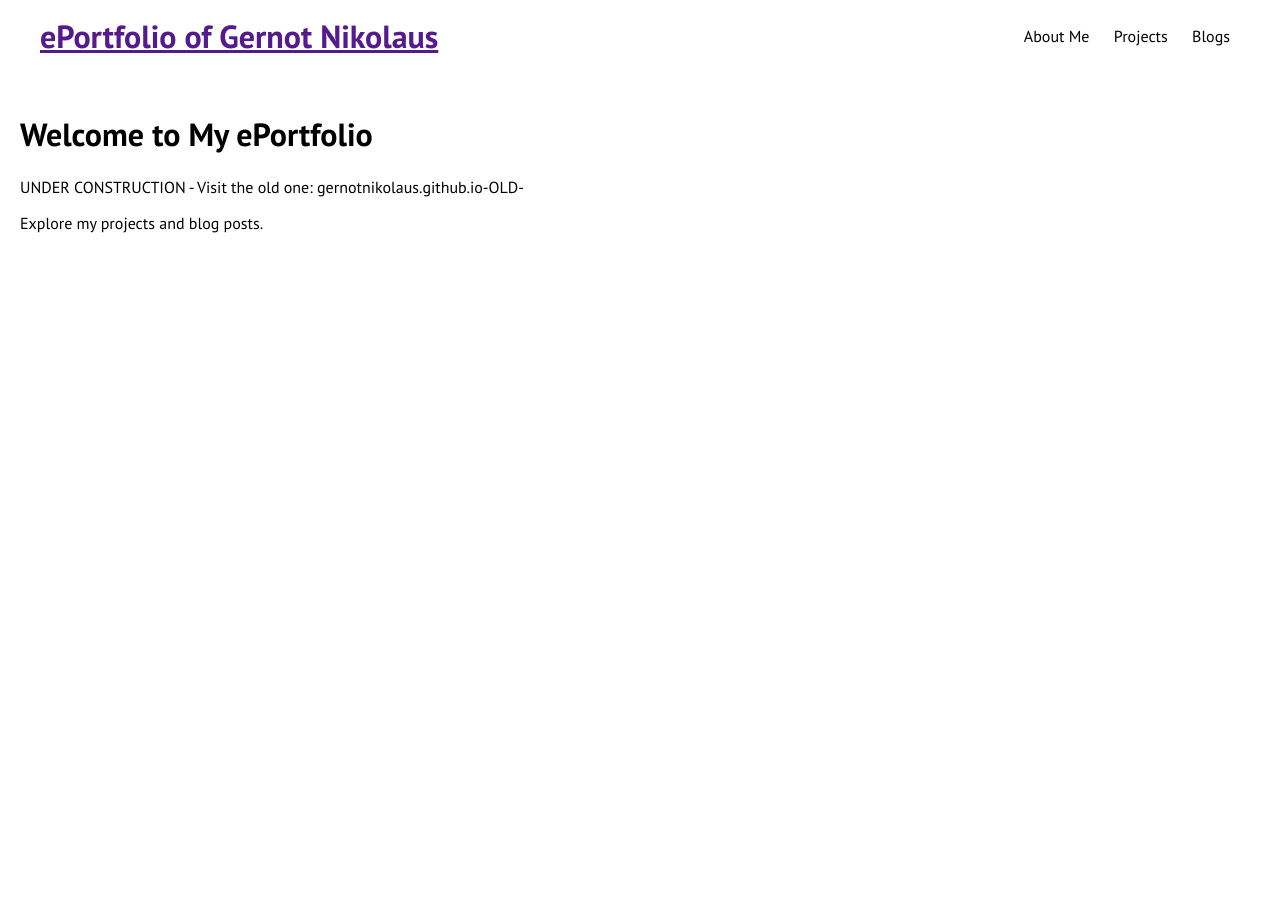
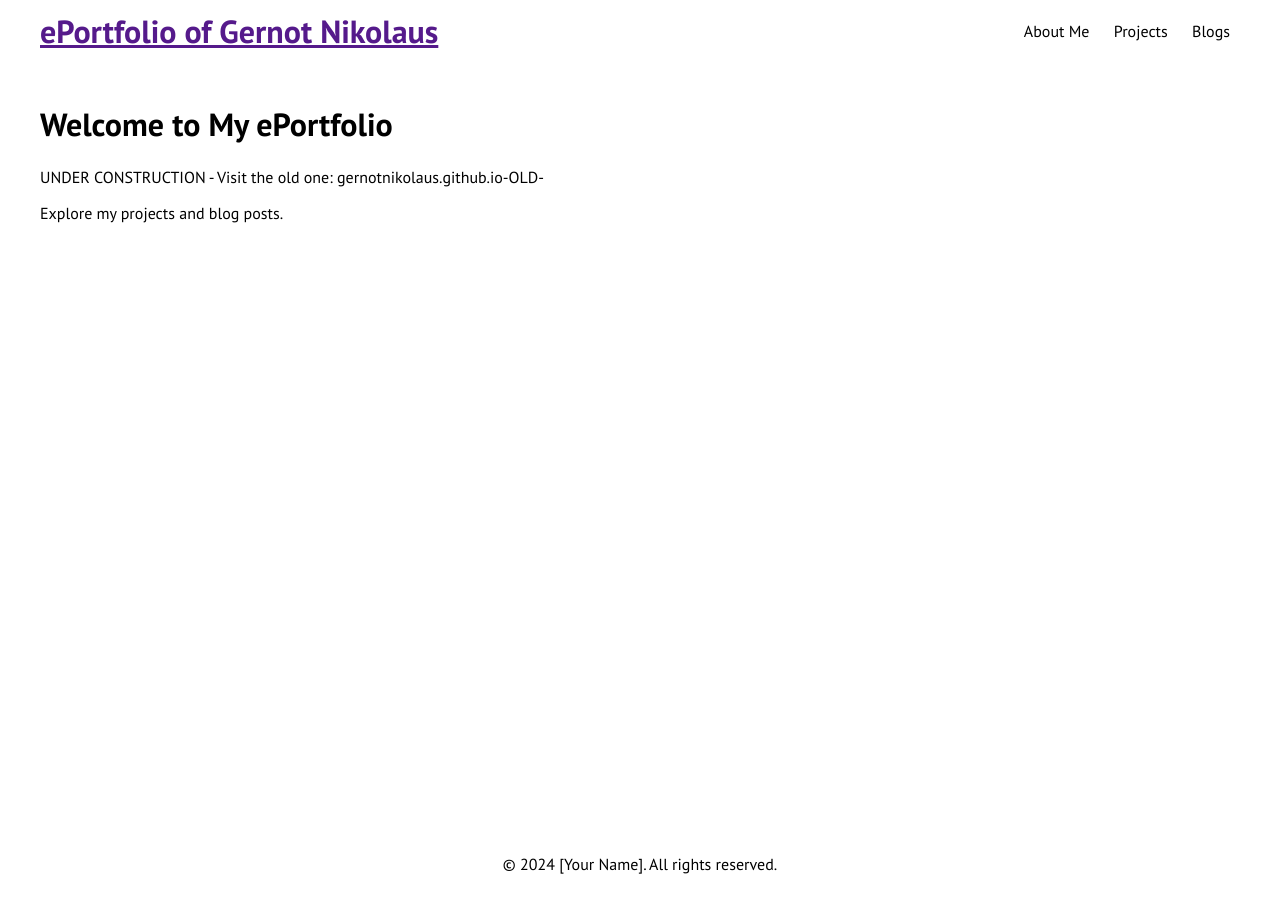
Before and after one commit to gernotnikolaus/gernotnikolaus.github.io, a Jekyll site: the page built from index.md, in a window 1280 px wide. Built offline with Jekyll 4.4.1, drawn with Linux system fonts in a browser that asks for light colours.

Commit message:
Updating files

```diff
--- a/_layouts/default.html
+++ b/_layouts/default.html
@@ -21,7 +21,7 @@
         </div>
     </header>
 
-    <main>
+    <main class="content-container">
         {{ content }}
     </main>
 
--- a/assets/main.css
+++ b/assets/main.css
@@ -1,3 +1,4 @@
+/* Global Styles */
 body {
     font-family: 'PT Sans', sans-serif;
     margin: 0;
@@ -5,28 +6,48 @@
     background-color: #ffffff;
 }
 
+/* Header Styles */
 header {
     background-color: #ffffff;
-    color: #fff;
+    color: #000000; /* Changed from #fff to #000000 for better visibility */
     padding: 10px 0;
-    text-align: center;
 }
 
 .header-container {
     display: flex;
     justify-content: space-between;
     align-items: center;
-    max-width: 1200px; /* Adjust as needed */
-    margin: 0 auto;
-    padding: 0 20px;
+    max-width: 1200px; /* Consistent max-width */
+    margin: 0 auto; /* Center align */
+    padding: 0 20px; /* Consistent padding */
 }
 
-.content-container {
-    max-width: 1200px; /* Same as header-container for consistency */
-    margin: 0 auto;
+/* Main Content Styles */
+main {
+    max-width: 1200px; /* Consistent max-width */
+    margin: 0 auto; /* Center align */
     padding: 20px; /* Adjust padding as needed */
 }
 
+/* Content Container (if using additional container for main content) */
+.content-container {
+    max-width: 1200px; /* Same as header-container for consistency */
+    margin: 0 auto; /* Center align */
+    padding: 20px; /* Adjust padding as needed */
+}
+
+/* Footer Styles */
+footer {
+    background-color: #ffffff;
+    color: #000000; /* Changed from #fff to #000000 for better visibility */
+    text-align: center;
+    padding: 10px 0;
+    position: fixed;
+    width: 100%;
+    bottom: 0;
+}
+
+/* Header and Navigation Styles */
 header h1 {
     font-family: 'PT Sans', sans-serif;
     margin: 0;
@@ -39,6 +60,7 @@
 nav ul {
     list-style: none;
     padding: 0;
+    margin: 0;
 }
 
 nav ul li {
@@ -52,20 +74,7 @@
     text-decoration: none;
 }
 
-main {
-    padding: 20px;
-}
-
+/* Article Styles */
 article {
     margin-bottom: 20px;
 }
-
-footer {
-    background-color: #ffffff;
-    color: #fff;
-    text-align: center;
-    padding: 10px 0;
-    position: fixed;
-    width: 100%;
-    bottom: 0;
-}
```
